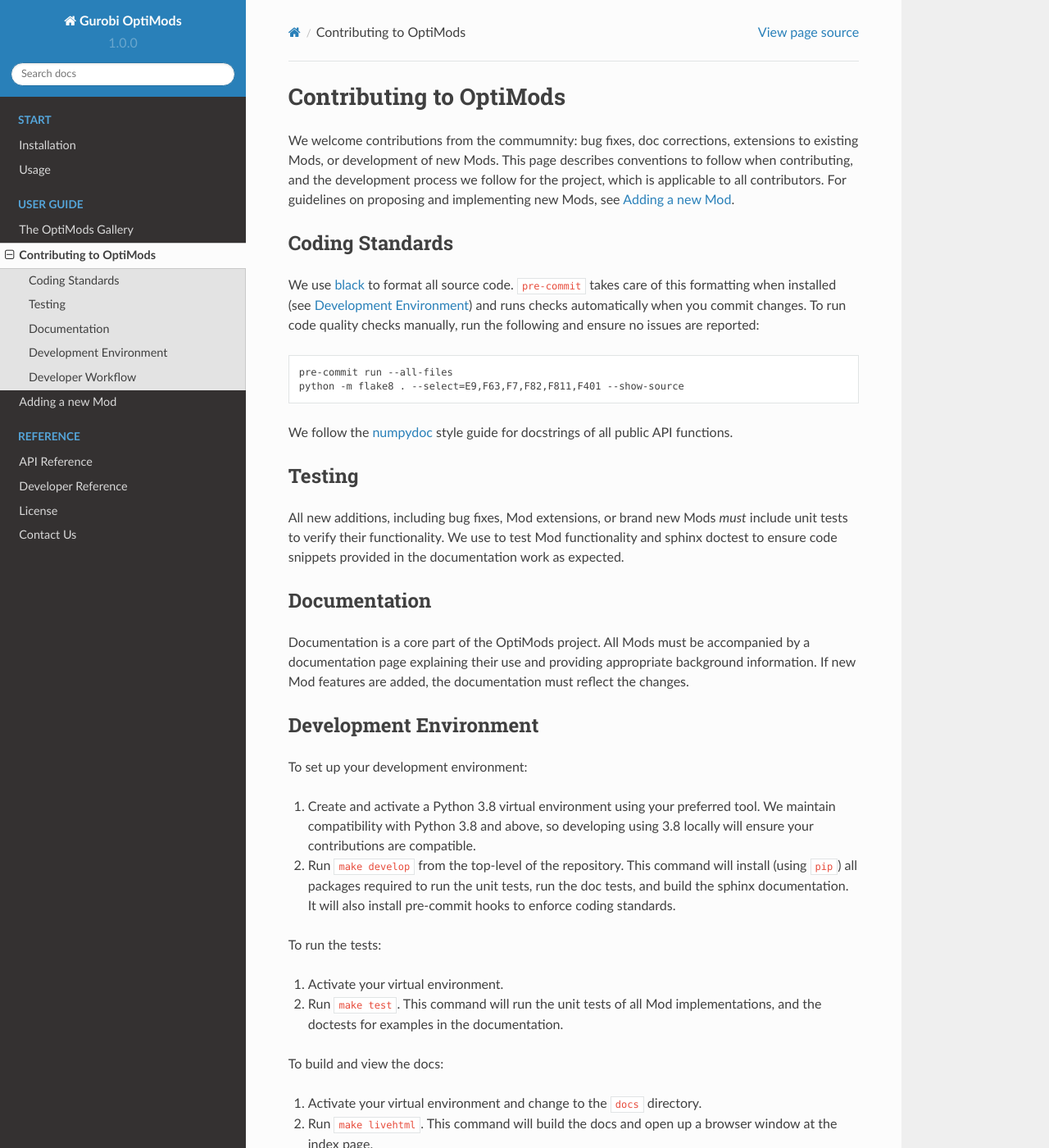
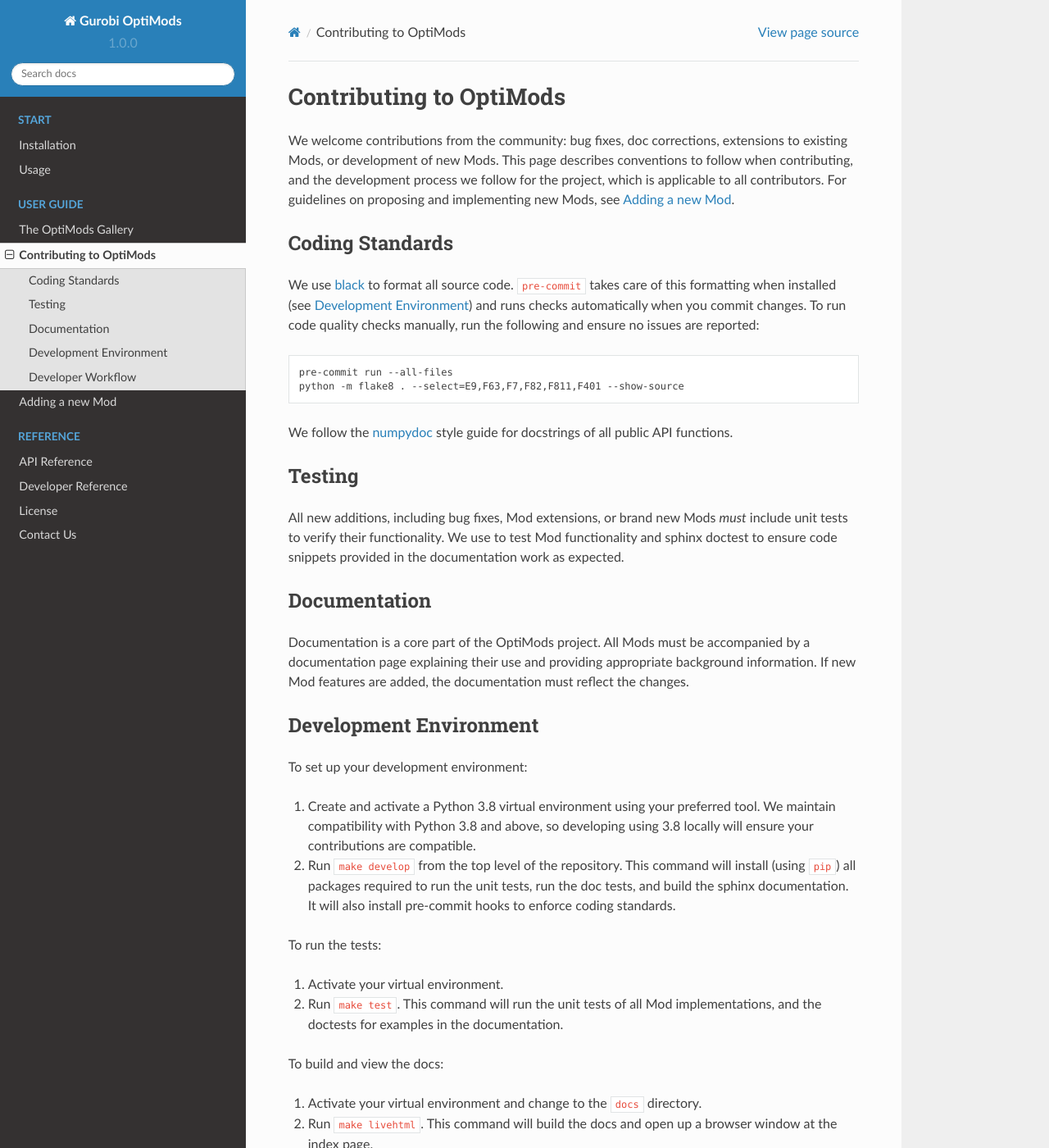
Before and after one commit to Gurobi/gurobi-optimods, a Sphinx documentation site: the page built from docs/source/contributing.rst, in a window 1280 px wide and 1400 px high. Shown: the whole window at 82% size. Built offline with Sphinx 7.4.7 and the Read the Docs theme 2.0.0, drawn with Linux system fonts in a browser that asks for light colours; some of the changed text lies outside the part shown.

Commit message:
Copy edits

```diff
--- a/docs/source/adding.rst
+++ b/docs/source/adding.rst
@@ -28,7 +28,7 @@
 - is accompanied by clear documentation that provides background information
   for the topic and a formal statement of the problem in the domain language of
   the target user; and
-- includes runnable examples codes and presentation of results in the
+- includes runnable example codes and presentation of results in the
   documentation so users can hit the ground running.
 
 Starting work on a Mod
@@ -112,7 +112,7 @@
 should also add an icon to the gallery card for your Mod.
 
 Your documentation page must contain example codes that new users can
-immediately used, with presentation of the results included in the documentation
+immediately use, with presentation of the results included in the documentation
 page.
 
 The implementation of the Mod (description of the mathematical model or
--- a/docs/source/contributing.rst
+++ b/docs/source/contributing.rst
@@ -1,7 +1,7 @@
 Contributing to OptiMods
 ========================
 
-We welcome contributions from the commumnity: bug fixes, doc corrections,
+We welcome contributions from the community: bug fixes, doc corrections,
 extensions to existing Mods, or development of new Mods. This page describes
 conventions to follow when contributing, and the development process we follow
 for the project, which is applicable to all contributors. For guidelines on
@@ -47,7 +47,7 @@
 1. Create and activate a Python 3.8 virtual environment using your preferred
    tool. We maintain compatibility with Python 3.8 and above, so developing
    using 3.8 locally will ensure your contributions are compatible.
-2. Run ``make develop`` from the top-level of the repository. This command will
+2. Run ``make develop`` from the top level of the repository. This command will
    install (using ``pip``) all packages required to run the unit tests, run the
    doc tests, and build the sphinx documentation. It will also install
    pre-commit hooks to enforce coding standards.
@@ -75,5 +75,5 @@
 - Minor doc fixes can be submitted directly as pull requests.
 - Bugs should first be reported as issues before submitting a pull request to
   fix them. Use the 'Bug report' issue template.
-- New Mod proposals should first be submitted as issues for discussion, see
+- New Mod proposals should first be submitted as issues for discussion; see
   :doc:`adding` for further details.
--- a/docs/source/license.rst
+++ b/docs/source/license.rst
@@ -9,7 +9,7 @@
 Gurobi Optimizer that handles models up to a certain size.
 
 The example datasets in the documentation can all be solved using this trial
-license, however when using larger input datasets you may encounter the error
+license.  When using larger input datasets, you may encounter the error
 "Given data exceeds Gurobi trial license limits". To run the Mod successfully
 with your larger dataset, you will need a full license for Gurobi.
 
```
